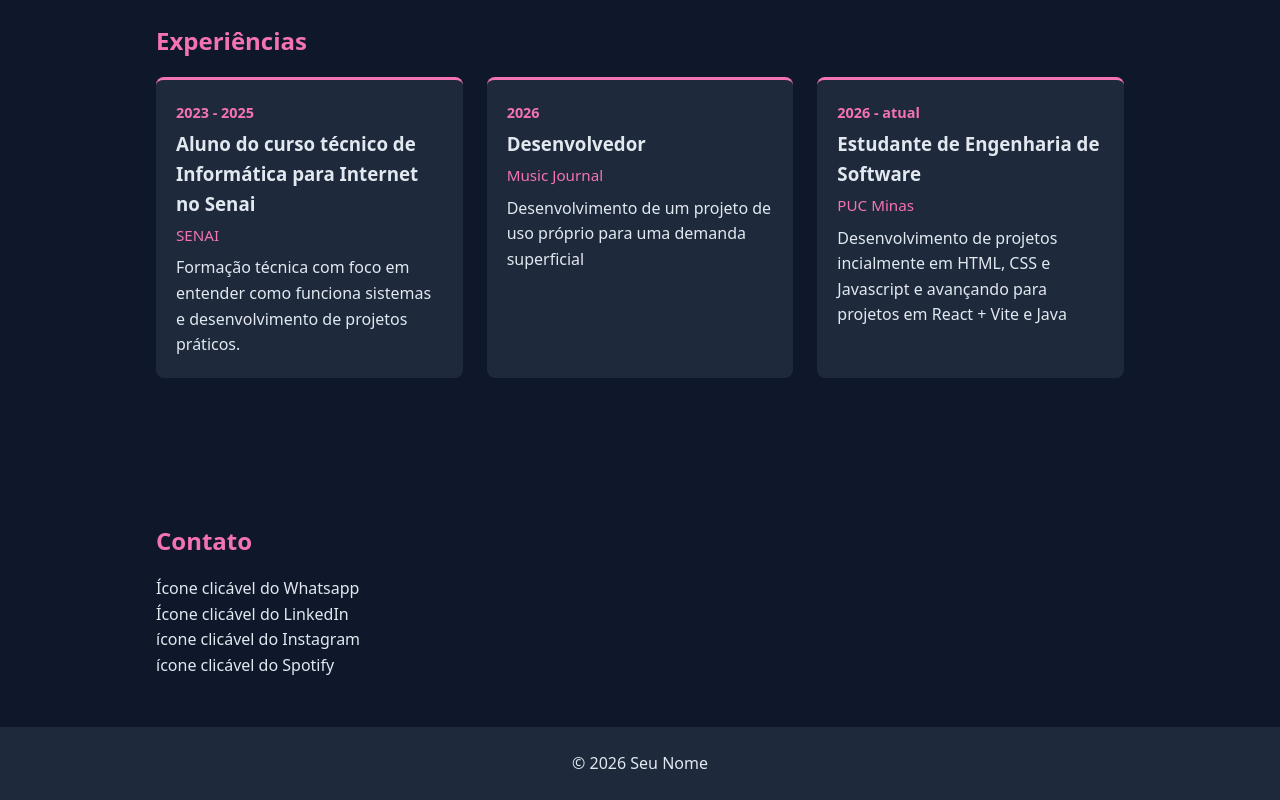
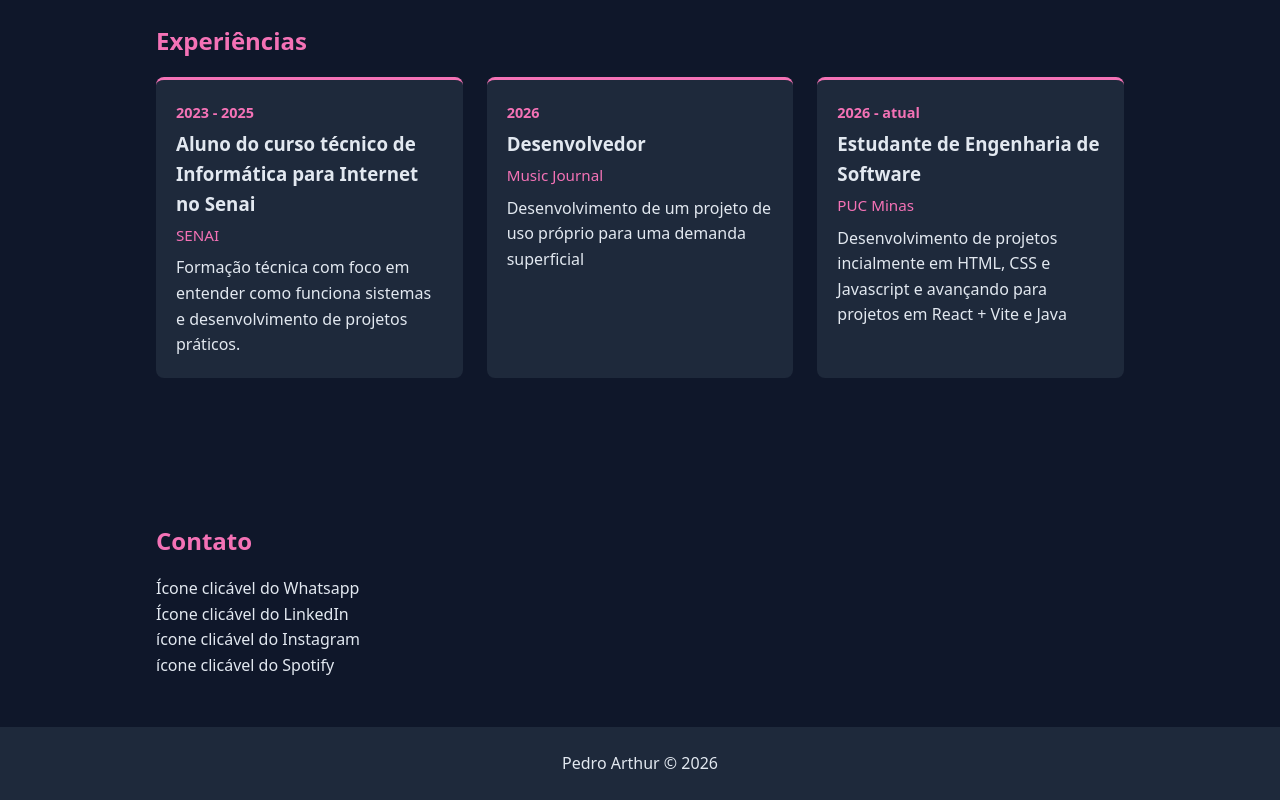
Before and after one commit to PedroArthur-SR/Portfolio-profissional, a React (Vite) app: page / in a window 1280 px wide. Shown: the part 2817-3617 px from the top of the page. Built offline with nearby package versions, Linux system fonts and the light colour scheme.

Commit message:
fix: alteração de texto do footer.jsx

```diff
--- a/src/components/Footer.jsx
+++ b/src/components/Footer.jsx
@@ -1,7 +1,7 @@
 function Footer(){
     return (
     <footer>
-        <p>© 2026 Seu Nome</p>
+        <p>Pedro Arthur © 2026 </p>
     </footer>
     )
 }
```
